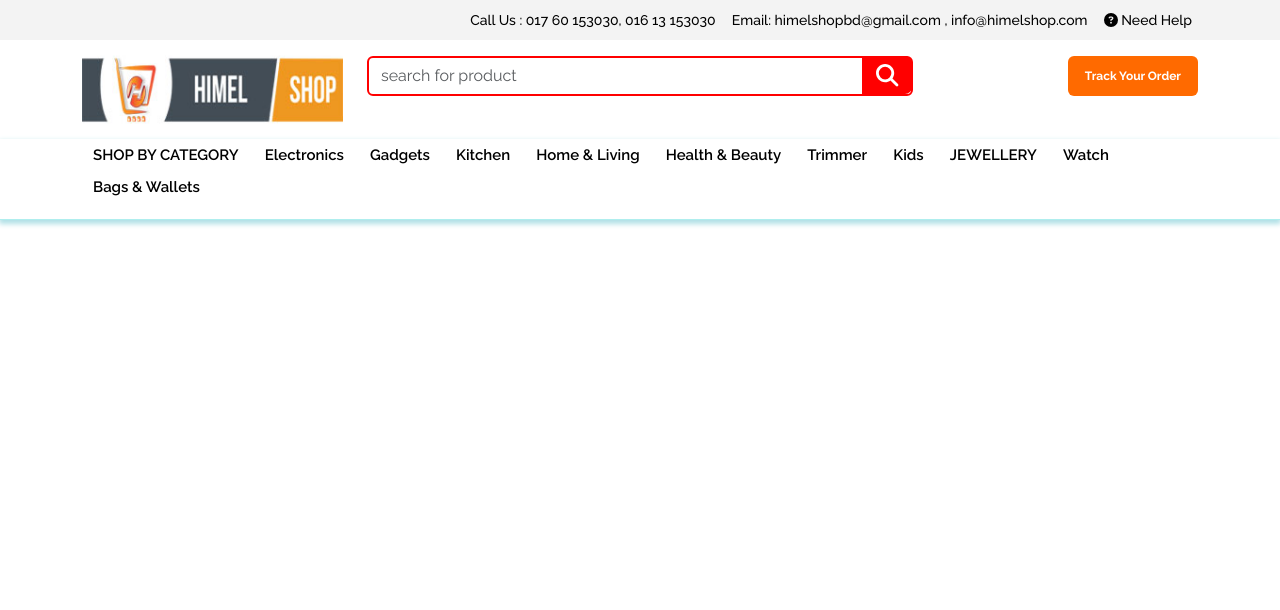
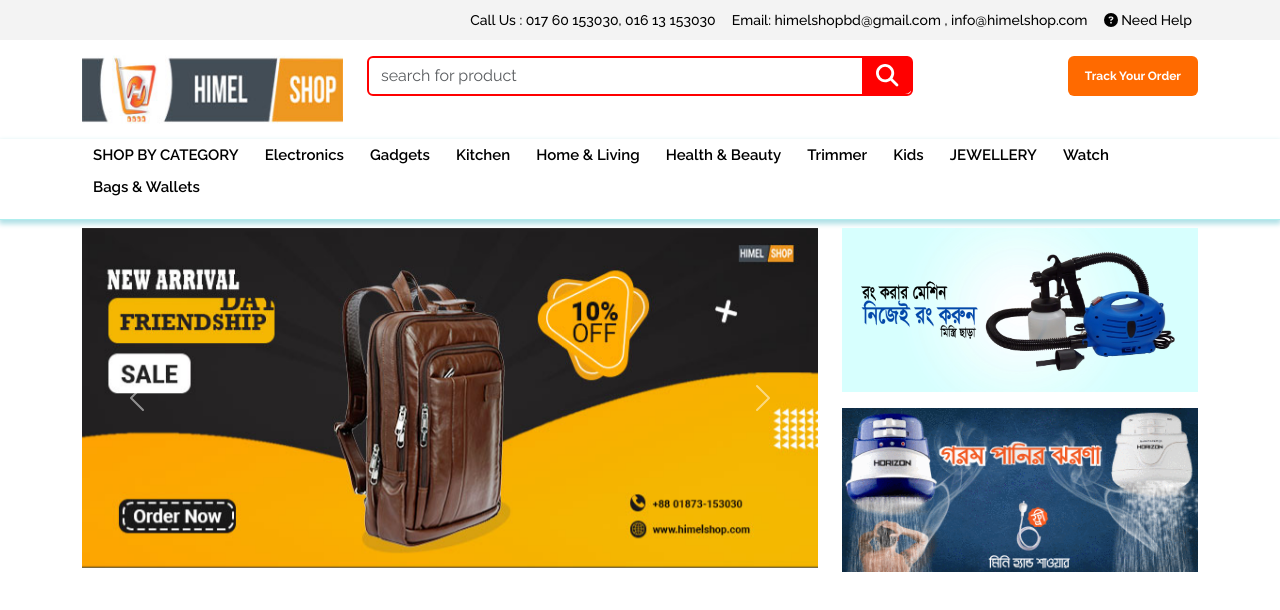
Before and after one commit to Sahabuddin2494/Himel-shop, a plain HTML site: page index.html in a window 1280 px wide. Drawn offline with nearby package versions, Linux system fonts and the light colour scheme.

Commit message:
carousel_part_end

```diff
--- a/assets/css/style.css
+++ b/assets/css/style.css
@@ -117,3 +117,15 @@ color: white;
     color: black;
 }
 /* menu_bar_section_end */
+.crasole_section_start{
+
+}
+.crasole_section_left{
+
+}
+.crasole_section_right{
+
+}
+.cra_ri_img_size{
+    width:100%;
+}
--- a/index.html
+++ b/index.html
@@ -86,7 +86,52 @@
         </div>
     </section>
     <!-- menu_bar_section_end -->
-
+   <!-- carasol_section_start -->
+   <section class="crasole_section_start py-2">
+    <div class="container">
+        <div class="row">
+            <div class="col-lg-8">
+                <div class="crasole_section_left">
+                    <div id="carouselExampleRide" class="carousel slide" data-bs-ride="true">
+                        <div class="carousel-inner">
+                          <div class="carousel-item active">
+                           <a href="#"><img src="assets/img/carasoul1.jpg" class="d-block w-100" alt="..."></a>
+                          </div>
+                          <div class="carousel-item">
+                           <a href=""><img src="assets/img/carasoul2.jpg" class="d-block w-100" alt="..."></a>
+                          </div>
+                        </div>
+                        <button class="carousel-control-prev" type="button" data-bs-target="#carouselExampleRide" data-bs-slide="prev">
+                          <span class="carousel-control-prev-icon" aria-hidden="true"></span>
+                          <span class="visually-hidden">Previous</span>
+                        </button>
+                        <button class="carousel-control-next" type="button" data-bs-target="#carouselExampleRide" data-bs-slide="next">
+                          <span class="carousel-control-next-icon" aria-hidden="true"></span>
+                          <span class="visually-hidden">Next</span>
+                        </button>
+                      </div>
+                </div>
+            </div>
+            <!-- left_end -->
+            <div class="col-lg-4">
+                <div class="crasole_section_right">
+                        <div class="crasole_section_right_img pb-2">
+                            <a href="#">
+                                <img src="assets/img/tha1.jpg" alt="" class="img-fluid cra_ri_img_size">
+                            </a>
+                        </div>
+                        <div class="crasole_section_right_img pt-2">
+                            <a href="#">
+                                <img src="assets/img/tha2.gif" alt="" class="img-fluid cra_ri_img_size">
+                            </a>
+                        </div>
+                </div>
+            </div>
+            <!-- right_end -->
+        </div>
+    </div>
+   </section>
+   <!-- carasole_section_end -->
 
 
 
```
Also changed, not shown: assets/img/carasoul1.jpg (added), assets/img/carasoul2.jpg (added), assets/img/tha1.jpg (added), assets/img/tha2.gif (added).
